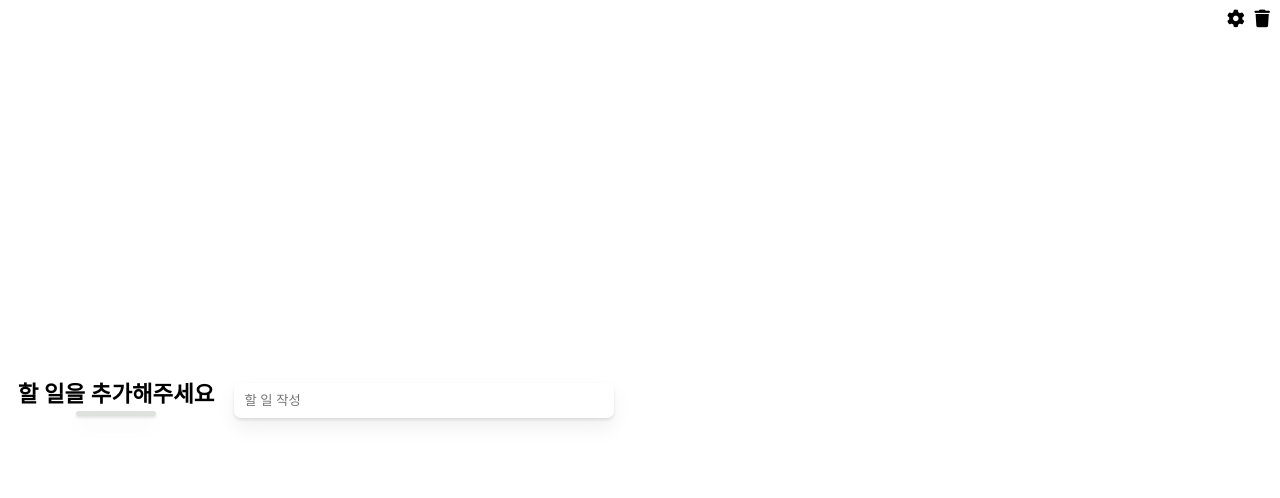
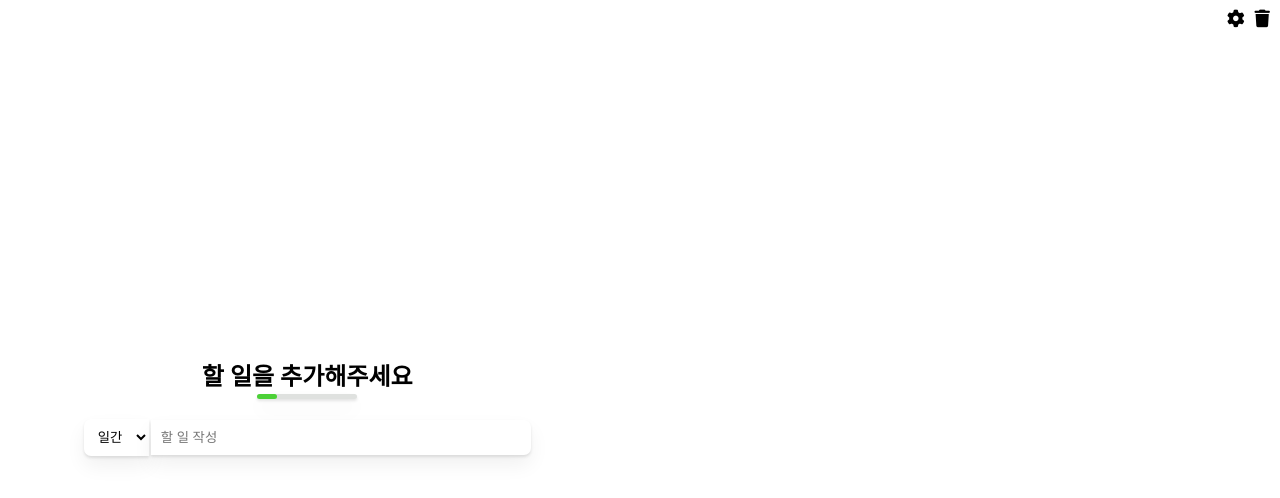
Before and after one commit to iWDNN/toDo2023, a React (Create React App) app: page / in a window 1280 px wide. Shown: the top 498 px of the page. Built offline with nearby package versions, Linux system fonts and the light colour scheme.

Commit message:
DAILY,WEEKEND,MONTHLY,YEARLY option before

```diff
--- a/src/components/ToDo.tsx
+++ b/src/components/ToDo.tsx
@@ -1,4 +1,4 @@
-import React, { useState } from "react";
+import React from "react";
 import styled from "styled-components";
 import { useAppDispatch, useAppSelector } from "../redux/hooks";
 import { cmpTodo, delTodo, ITodoState } from "../redux/todo/todoSlice";
@@ -7,31 +7,33 @@ import TodoTypeInput from "./TodoTypeInput";
 
 const Container = styled.div`
   min-width: 480px;
-  margin-left: 10px;
+  margin-left: 20px;
+  user-select: none;
 `;
-const Content = styled.div<{ cmp: boolean }>`
-  opacity: ${(props) => props.cmp && "0.5"};
-  & > div:first-child {
-    & > div:nth-child(2) {
-      h1 {
-        text-decoration: ${(props) => props.cmp && "line-through"};
-      }
-    }
-  }
-`;
-const ShowCt = styled.div`
+const Content = styled.div``;
+const ShowCt = styled.div<{ cmp: boolean }>`
   height: 40px;
   display: grid;
   grid-template-columns: 8% 77% 15%;
   align-items: center;
   margin: 10px 0;
-
+  border-left: 3px solid ${(props) => (props.cmp ? "#4cd137" : "none")};
+  border-top-left-radius: 2px;
+  border-bottom-left-radius: 2px;
+  box-shadow: 0 1px 2px rgba(0, 0, 0, 0.1), 0 2px 4px rgba(0, 0, 0, 0.06);
+  opacity: ${(props) => props.cmp && "0.35"};
+  cursor: pointer;
   transition: box-shadow 0.2s ease-in-out;
   &:hover {
     box-shadow: 0 2px 3px rgba(0, 0, 0, 0.1), 0 10px 20px rgba(0, 0, 0, 0.06);
   }
   & > * {
     width: 100%;
+  }
+  & > div:nth-child(2) {
+    h1 {
+      text-decoration: ${(props) => props.cmp && "line-through"};
+    }
   }
 `;
 
@@ -44,6 +46,9 @@ const Check = styled.div`
 const Title = styled.div`
   display: flex;
   align-items: center;
+  h1 {
+    font-size: 0.95em;
+  }
 `;
 
 const SetGrp = styled.div`
@@ -60,8 +65,9 @@ const SubCt = styled.div``;
 
 interface IToDoProps {
   recursiveData: ITodoState[];
+  repeat?: boolean;
 }
-export default function Todo({ recursiveData }: IToDoProps) {
+export default function Todo({ recursiveData, repeat = true }: IToDoProps) {
   const dispatch = useAppDispatch();
   const { todoSetTg, addTg, fixTg, currentTodo } = useAppSelector(
     (state) => state.uiState
@@ -73,7 +79,6 @@ export default function Todo({ recursiveData }: IToDoProps) {
     e: React.FormEvent<HTMLElement>
   ) => {
     e.stopPropagation();
-    console.log("btn");
     switch (type) {
       case "ADD":
         dispatch(setUi({ type, id: todo.id }));
@@ -90,14 +95,13 @@ export default function Todo({ recursiveData }: IToDoProps) {
   return (
     <Container>
       {recursiveData.map((todo) => (
-        <Content
-          key={todo.id}
+        <Content key={todo.id}>
+          <ShowCt
             onClick={() => {
               dispatch(cmpTodo(todo.id));
             }}
             cmp={todo.completed}
           >
-          <ShowCt>
             {todo.completed ? (
               <Check
                 onClick={() => {
@@ -119,6 +123,7 @@ export default function Todo({ recursiveData }: IToDoProps) {
             </Title>
             <SetGrp>
               {!todoSetTg ? (
+                !todo.completed && (
                   <SetBtn
                     onClick={(e: React.FormEvent<HTMLElement>) =>
                       onBtnClick("ADD", todo, e)
@@ -126,8 +131,10 @@ export default function Todo({ recursiveData }: IToDoProps) {
                   >
                     <i className="fa-solid fa-plus" />
                   </SetBtn>
+                )
               ) : (
                 <>
+                  {!todo.completed && (
                     <SetBtn
                       onClick={(e: React.FormEvent<HTMLElement>) =>
                         onBtnClick("FIX", todo, e)
@@ -135,6 +142,7 @@ export default function Todo({ recursiveData }: IToDoProps) {
                     >
                       <i className="fa-solid fa-pen" />
                     </SetBtn>
+                  )}
                   <SetBtn
                     onClick={(e: React.FormEvent<HTMLElement>) =>
                       onBtnClick("DEL", todo, e)
@@ -151,7 +159,7 @@ export default function Todo({ recursiveData }: IToDoProps) {
               <TodoTypeInput type="ADD" />
             </SubCt>
           )}
-          {todo.comment && <Todo recursiveData={todo.comment} />}
+          {repeat && todo.comment && <Todo recursiveData={todo.comment} />}
         </Content>
       ))}
     </Container>
--- a/src/components/ToDoInput.tsx
+++ b/src/components/ToDoInput.tsx
@@ -3,14 +3,28 @@ import { useForm } from "react-hook-form";
 import styled from "styled-components";
 import { useAppDispatch } from "../redux/hooks";
 import { addTodo } from "../redux/todo/todoSlice";
+import { DAILY, MONTHLY, WEEKEND, YEARLY } from "../type";
 
 const Container = styled.div`
   form {
+    select {
+      padding: 10px;
+      border: none;
+      border-top-left-radius: 7px;
+      border-bottom-left-radius: 7px;
+      outline: none;
+      background-color: white;
+      box-shadow: 0 2px 3px rgba(0, 0, 0, 0.1), 0 10px 20px rgba(0, 0, 0, 0.06);
+      option {
+      }
+    }
     input {
+      margin-left: 2px;
       min-width: 360px;
       padding: 10px;
       border: none;
-      border-radius: 7px;
+      border-top-right-radius: 7px;
+      border-bottom-right-radius: 7px;
       box-shadow: 0 2px 3px rgba(0, 0, 0, 0.1), 0 10px 20px rgba(0, 0, 0, 0.06);
       outline: none;
     }
@@ -18,22 +32,33 @@ const Container = styled.div`
 `;
 
 interface IForm {
-  todo: string;
+  text: string;
+  type: "DAILY" | "WEEKEND" | "MONTHLY" | "YEARLY";
 }
 export default function TodoInput() {
   const dispatch = useAppDispatch();
 
-  const { register, handleSubmit, setValue } = useForm<IForm>();
-  const onSubmit = ({ todo }: IForm) => {
-    dispatch(addTodo({ parentId: "", text: todo }));
-    setValue("todo", "");
+  const { register, handleSubmit, setValue } = useForm<IForm>({
+    defaultValues: {
+      type: "DAILY",
+    },
+  });
+  const onSubmit = ({ text, type }: IForm) => {
+    dispatch(addTodo({ parentId: "", text, type }));
+    setValue("text", "");
   };
   return (
     <Container>
       <form onSubmit={handleSubmit(onSubmit)}>
+        <select {...register("type")}>
+          <option value={DAILY}>일간</option>
+          <option value={WEEKEND}>주간</option>
+          <option value={MONTHLY}>월간</option>
+          <option value={YEARLY}>연간</option>
+        </select>
         <input
           autoComplete="off"
-          {...register("todo", {
+          {...register("text", {
             required: true,
           })}
           placeholder="할 일 작성"
--- a/src/components/TodoTypeInput.tsx
+++ b/src/components/TodoTypeInput.tsx
@@ -45,6 +45,7 @@ export default function TodoTypeInput({ type }: IFormProps) {
     },
   });
   const onValid = ({ text }: IFormState) => {
+    if (text) {
       switch (type) {
         case "ADD":
           dispatch(addTodo({ parentId: id, text }));
@@ -54,6 +55,7 @@ export default function TodoTypeInput({ type }: IFormProps) {
           break;
         default:
           alert("Form.tsx component error");
+      }
     }
     dispatch(setUi({ type, id }));
     dispatch(setCurTodo(todoAdapter.getInitialState()));
--- a/src/redux/toDo/toDoSlice.ts
+++ b/src/redux/toDo/toDoSlice.ts
@@ -1,9 +1,10 @@
 import { createSelector, createSlice, PayloadAction } from "@reduxjs/toolkit";
-import { unPack } from "../../utils";
+import { unpack } from "../../utils";
 import { RootState } from "../store";
 
 export interface ITodoState {
   id: string;
+  type?: "DAILY" | "WEEKEND" | "MONTHLY" | "YEARLY";
   text: string;
   completed: boolean;
   comment: ITodoState[];
@@ -15,28 +16,37 @@ export const todoSlice = createSlice({
   reducers: {
     addTodo: (
       state,
-      action: PayloadAction<{ parentId: string; text: string }>
+      action: PayloadAction<{
+        parentId: string;
+        text: string;
+        type?: "DAILY" | "WEEKEND" | "MONTHLY" | "YEARLY";
+      }>
     ) => {
-      unPack.add(state, action.payload);
+      unpack.add(state, action.payload);
     },
     delTodo: (state, action: PayloadAction<string>) => {
-      unPack.delete(state, action.payload);
+      unpack.delete(state, action.payload);
     },
     fixTodo: (state, action: PayloadAction<{ id: string; text: string }>) => {
-      unPack.fix(state, action.payload);
+      unpack.fix(state, action.payload);
     },
     cmpTodo: (state, action: PayloadAction<string>) => {
-      unPack.toggled(state, action.payload);
+      unpack.toggled(state, action.payload);
     },
 
     resetToDos: () => [],
   },
 });
 const todos = (state: RootState) => state.todos;
-export const todoProgress = createSelector(todos, (todos) => {
-  unPack.reset();
-  unPack.record(todos);
-  return Math.floor((unPack.cmpArr.length / unPack.allArr.length) * 100);
+export const selTodoPercent = createSelector(todos, (todos) => {
+  unpack.reset();
+  unpack.record(todos);
+  return Math.floor((unpack.cmpArr.length / unpack.allArr.length) * 100);
+});
+export const selTodoUnpackList = createSelector(todos, (todos) => {
+  unpack.reset();
+  unpack.record(todos);
+  return unpack.allArr;
 });
 
 export const { addTodo, delTodo, fixTodo, cmpTodo, resetToDos } =
--- a/src/routes/Root.tsx
+++ b/src/routes/Root.tsx
@@ -1,9 +1,10 @@
 import React from "react";
 import styled from "styled-components";
+import Todo from "../components/Todo";
 import TodoInput from "../components/TodoInput";
 import Todos from "../components/Todos";
 import { useAppSelector } from "../redux/hooks";
-import { todoProgress } from "../redux/todo/todoSlice";
+import { selTodoPercent, selTodoUnpackList } from "../redux/todo/todoSlice";
 
 const Container = styled.div`
   min-height: 100vh;
@@ -18,21 +19,15 @@ const Container = styled.div`
 
 const Header = styled.header`
   display: flex;
-  justify-content: flex-end;
+  flex-direction: column;
   align-items: center;
-
-  & > *:nth-child(1) {
-  }
-  & > *:nth-child(2) {
-    margin-left: 20px;
-  }
-  @media screen and (max-width: 1040px) {
-    flex-direction: column;
-    justify-content: center;
   padding-top: 20px;
   & > *:nth-child(1) {
     & > h1 {
       font-size: 2.5em;
+      @media screen and (min-width: 1040px) {
+        font-size: 1.5em;
+      }
     }
     & > div {
       width: 100px;
@@ -40,7 +35,6 @@ const Header = styled.header`
   }
   & > *:nth-child(2) {
     margin-top: 20px;
-    }
   }
 `;
 const Wrap = styled.div`
@@ -61,8 +55,8 @@ const BgBar = styled.div`
   border-radius: 7px;
   box-shadow: 0 2px 3px rgba(0, 0, 0, 0.1), 0 10px 20px rgba(0, 0, 0, 0.06);
 `;
-const Bar = styled.div<{ progress: number }>`
-  width: ${(props) => (props.progress ? props.progress + "%" : "0")};
+const Bar = styled.div<{ percent: number }>`
+  width: ${(props) => (props.percent ? props.percent + "%" : "0%")};
   height: 100%;
   background-color: #4cd137;
   border-radius: inherit;
@@ -71,7 +65,7 @@ const Bar = styled.div<{ progress: number }>`
 
 function Root() {
   const todos = useAppSelector((state) => state.todos);
-  const todoPercent = useAppSelector(todoProgress);
+  const todoPercent = useAppSelector(selTodoPercent);
   return (
     <Container>
       <Header>
@@ -84,7 +78,7 @@ function Root() {
               : "할 일을 추가해주세요"}
           </Title>
           <BgBar>
-            <Bar progress={todoPercent} />
+            <Bar percent={20} />
           </BgBar>
         </Wrap>
         <TodoInput />
--- a/src/type.ts
+++ b/src/type.ts
@@ -1,3 +1,8 @@
 export const ADD = "ADD";
 export const FIX = "FIX";
 export const DEL = "DEL";
+
+export const DAILY = "DAILY";
+export const WEEKEND = "WEEKEND";
+export const MONTHLY = "MONTHLY";
+export const YEARLY = "YEARLY";
--- a/src/utils.ts
+++ b/src/utils.ts
@@ -11,15 +11,23 @@ export const todoAdapter = {
     };
   },
 };
-export const unPack = {
+export const unpack = {
   allArr: [] as ITodoState[],
   cmpArr: [] as ITodoState[],
   notCmpArr: [] as ITodoState[],
-  add: (state: ITodoState[], payload: { parentId?: string; text: string }) => {
+  add: (
+    state: ITodoState[],
+    payload: {
+      parentId: string;
+      text: string;
+      type?: "DAILY" | "WEEKEND" | "MONTHLY" | "YEARLY";
+    }
+  ) => {
     if (!payload.parentId) {
       state.push(
         Object.assign(todoAdapter.getInitialState(), {
           text: payload.text,
+          type: payload.type && payload.type,
         })
       );
     } else {
@@ -37,7 +45,7 @@ export const unPack = {
             Array.isArray(value) &&
             value.length > 0
           ) {
-            if (unPack.add(value, payload)) {
+            if (unpack.add(value, payload)) {
               return true;
             }
           }
@@ -61,7 +69,7 @@ export const unPack = {
           value.length > 0
         ) {
           temp = value;
-          if (unPack.delete(value, id, temp)) {
+          if (unpack.delete(value, id, temp)) {
             return true;
           }
         }
@@ -89,7 +97,7 @@ export const unPack = {
           value.length > 0
         ) {
           temp = value;
-          if (unPack.fix(value, payload, temp)) {
+          if (unpack.fix(value, payload, temp)) {
             return true;
           }
         }
@@ -116,7 +124,7 @@ export const unPack = {
           value.length > 0
         ) {
           temp = value;
-          if (unPack.toggled(value, id, temp)) {
+          if (unpack.toggled(value, id, temp)) {
             return true;
           }
         }
@@ -135,7 +143,7 @@ export const unPack = {
         } else if (key === "completed" && value === true) {
           this.cmpArr.push(todo);
         } else if (key === "comment" && value.length > 0) {
-          if (unPack.record(value)) {
+          if (unpack.record(value)) {
             return true;
           }
         }
```
Also changed, not shown: 1 other file (tests, documents, lock files or other folders). Lines whose indentation alone changed are shown as unchanged.
